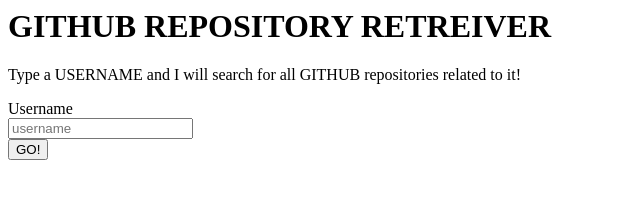
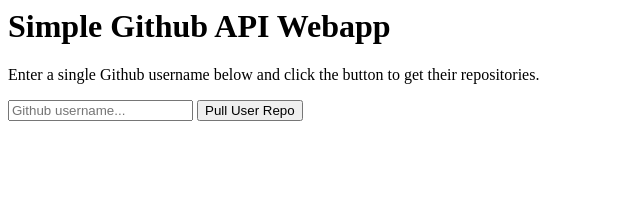
Before and after one commit to afzaaldeveloper1/githubgetter, a plain HTML site: page index.html in a window 1280 px wide. Shown: the whole page, without its empty margins (0-640 px from the left). Drawn offline with Linux system fonts and the light colour scheme.

Commit message:
Modified the homepage

```diff
--- a/index.html
+++ b/index.html
@@ -1,25 +1,12 @@
 <body>
-<h1>
-GITHUB REPOSITORY RETREIVER
-</h1>
-<p>
-Type a USERNAME and I will search for all GITHUB repositories related to it!
-</p>
+<div id="w">
+    <h1>Simple Github API Webapp</h1>
+    <p>Enter a single Github username below and click the button to get their repositories.</p>
 
-<form class="form-horizontal">
-  <div class="form-group">
-    <label class="col-sm-2 control-label">Username</label>
-    <div class="col-sm-8">
-      <input class="form-control" id="username" placeholder="username">
-    </div>
+    <input type="text" name="username" id="username" placeholder="Github username...">
+
+    <button type="submit" class="btn btn-default">Pull User Repo</button>
+
+    <div id="ghapidata" class="clearfix"></div>
   </div>
-  <div class="form-group">
-    <div class="col-sm-offset-2 col-sm-10">
-      <button type="submit" class="btn btn-default">GO!</button>
-    </div>
-  </div>
-</form>
-<div class="gallery">
-
-</div>
 </body>
```
